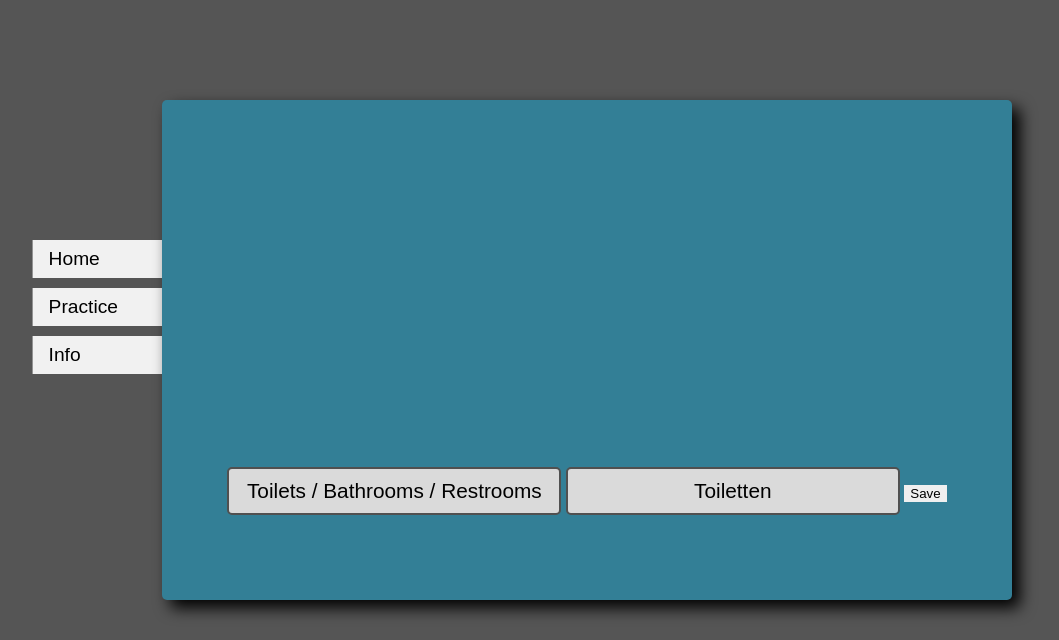
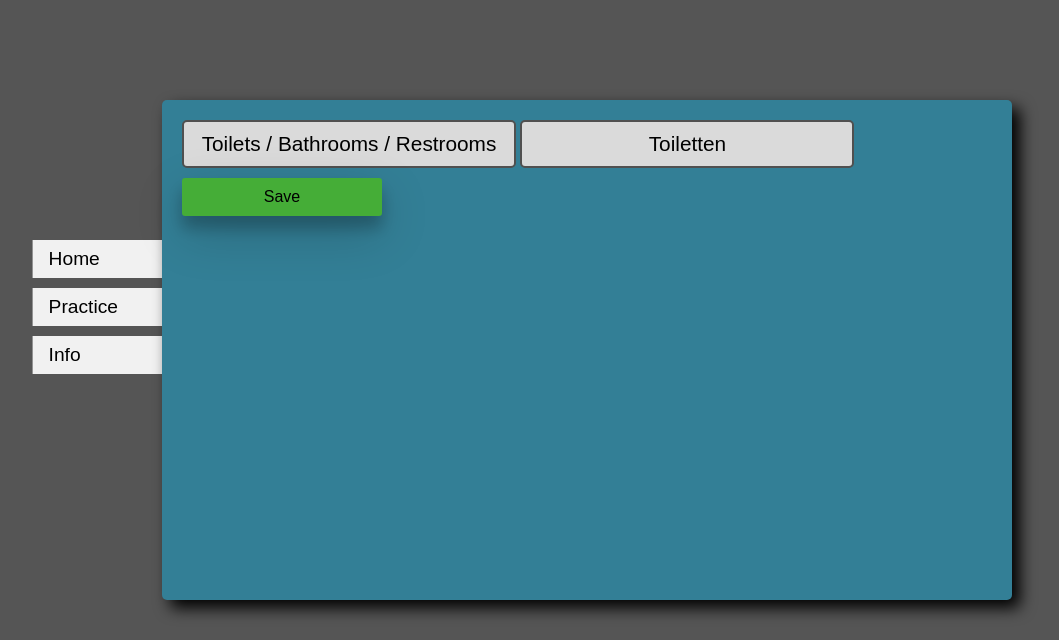
Before and after one commit to KAL17002493/LApp, a Flask app: page /edit-word/1 in a window 1280 px wide. Shown: the top 640 px of the page, without its empty margins (53-1112 px from the left). Run offline with Flask 3, Linux system fonts and the light colour scheme.

Commit message:
Beautified the edit button

```diff
--- a/website/static/stylesheets/style.css
+++ b/website/static/stylesheets/style.css
@@ -441,11 +455,44 @@ input::placeholder {
     opacity: 20%;
 }
 
+/*### Practice choices English, German, Mix etc... ###*/
+.edit-page {
+    display: flex;
+    flex-direction: column;
+    height: 100%;
+    align-items: center;
+    justify-content: center;
+}
+
+.edit-page input {
+    font-size: 1.3rem;
+    padding: 10px 15px;
+    width: 300px;
+    text-align: center;
+}
+
+.edit-page button {
+    font-size: 1rem;
+    padding: 10px 15px;
+    width: 200px;
+    text-align: center;
+
+    background-color: #45ad37;
+    border-radius: 3px;
+    transition: 0.15s ease-in-out;
+    cursor: pointer;
+
+    box-shadow: 0 12px 16px 0 rgba(0,0,0,0.24),0 17px 50px 0 rgba(0,0,0,0.19);
+}
+
+.edit-page button:hover{
+    background-color: #53cc43;
+}
+
 /* German characters at bottom of each practice page under the input field */
 .characters{
     display: flex;
     justify-content: center;
-
     bottom: 3.5%;
     position: fixed;
 }
--- a/website/templates/edit-word.html
+++ b/website/templates/edit-word.html
@@ -3,7 +3,7 @@
 
 {% block pageContent%}
 
-<div class="practice-choices">
+<div class="edit-page">
     <form id="guessForm" method="POST">
         <input autocomplete="off" type="text" id="guess" name="edit-english-word" value="{{ edit_english_word }}">
         <input autocomplete="off" type="text" id="guess" name="edit-german-word" value="{{ edit_german_word }}">
```
Also changed, not shown: other parts of website/static/stylesheets/style.css (+27 -13 lines), website/templates/index.html (+4 -3 lines), instance/database.db.
